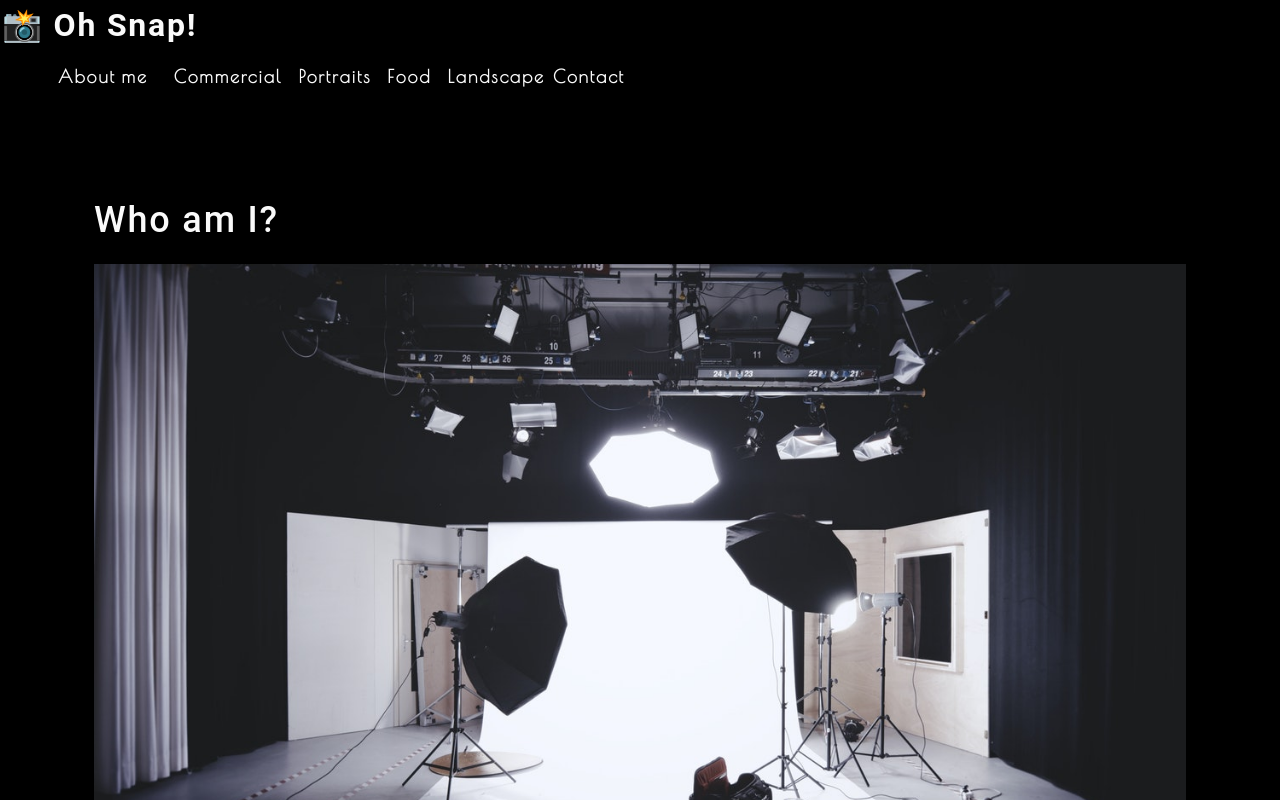
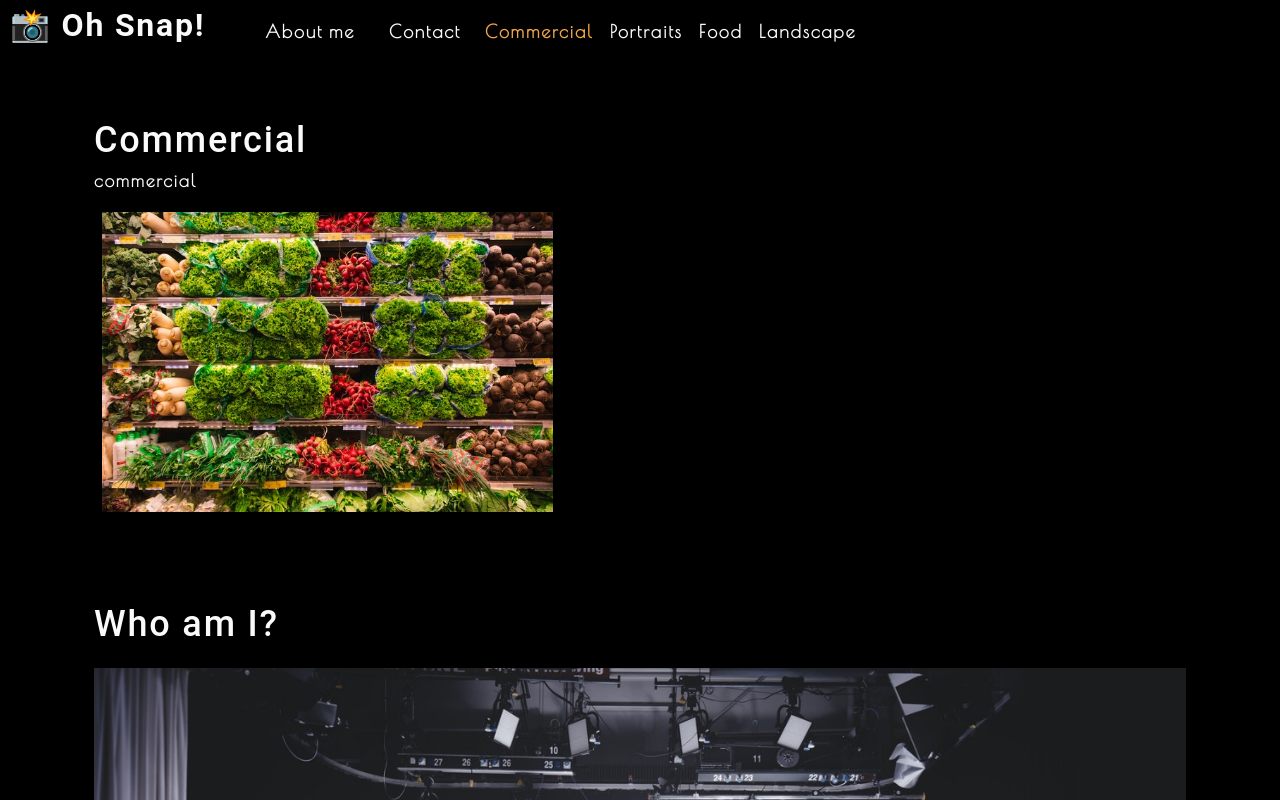
Before and after one commit to deckiedevs/lyza-portfolio, a React (Create React App) app: page / in a window 1280 px wide. Shown: the top 800 px of the page. Built offline with nearby package versions, Linux system fonts and the light colour scheme.

Commit message:
conditionally rendered Nav

```diff
--- a/public/index.html
+++ b/public/index.html
@@ -2,7 +2,6 @@
 <html lang="en">
   <head>
     <meta charset="utf-8" />
-    <link rel="icon" href="%PUBLIC_URL%/favicon.ico" />
     <link rel="preconnect" href="https://fonts.gstatic.com">
     <link href="https://fonts.googleapis.com/css2?family=Poiret+One&display=swap" rel="stylesheet">
     <meta name="viewport" content="width=device-width, initial-scale=1" />
--- a/src/App.js
+++ b/src/App.js
@@ -1,13 +1,38 @@
-// import logo from './logo.svg';
+import { useState } from 'react';
 import Nav from './components/Nav';
 import About from './components/About';
-import './App.css';
+import Gallery from './components/Gallery';
 
 function App() {
+    const [categories] = useState([
+        {
+            name: 'commercial',
+            description: 'Photos of grocery stores, food trucks, and other commercial projects'
+        },
+        {
+            name: 'portraits',
+            description: 'Portraits of people in my life'
+        },
+        {
+            name: 'food',
+            description: 'Delicious delicacies'
+        },
+        {
+            name: 'landscape',
+            description: 'Fields, farmhouses, waterfalls, and the beauty of nature'
+        }
+    ]);
+    const [currentCategory, setCurrentCategory] = useState(categories[0]);
+
     return (
         <div>
-            <Nav></Nav>
+            <Nav
+                categories={categories}
+                setCurrentCategory={setCurrentCategory}
+                currentCategory={currentCategory}
+            ></Nav>
             <main>
+                <Gallery></Gallery>
                 <About></About>
             </main>
         </div>
--- /dev/null
+++ b/src/components/Gallery/index.js
@@ -0,0 +1,21 @@
+import { capitalizeFirstLetter } from '../../utils/helpers';
+import photo from '../../assets/small/commercial/0.jpg';
+
+function Gallery(props) {
+    const currentCategory = {
+        name: 'commercial',
+        description: 'Photos of grocery stores, food trucks, and other commercial projects'
+    };
+
+    return (
+        <section>
+            <h1>{capitalizeFirstLetter(currentCategory.name)}</h1>
+            <p>{currentCategory.name}</p>
+            <div className="flex-row">
+                <img src={photo} alt="Commercial Example" className="img-thumbnail mx-1" />
+            </div>
+        </section>
+    );
+}
+
+export default Gallery;
--- a/src/components/Nav/index.js
+++ b/src/components/Nav/index.js
@@ -1,29 +1,14 @@
-function Nav() {
-    const categories = [
-        {
-            name: 'Commercial',
-            description: 'Photos of grocery stores, food trucks, and other commercial projects'
-        },
-        {
-            name: 'Portraits',
-            description: 'Portraits of people in my life'
-        },
-        {
-            name: 'Food',
-            description: 'Delicious delicacies'
-        },
-        {
-            name: 'Landscape',
-            description: 'Fields, farmhouses, waterfalls, and the beauty of nature'
-        }
-    ];
+import { useEffect } from 'react';
+import { capitalizeFirstLetter } from '../../utils/helpers';
 
-    function categorySelected(name) {
-        console.log(`${name} clicked`)
-    };
+function Nav(props) {
+    const { categories = [], setCurrentCategory, currentCategory } = props;
 
-    return (
-        <header>
+    useEffect(() => {
+        document.title = capitalizeFirstLetter(currentCategory.name);}, [currentCategory]);
+
+     return (
+        <header className="flex-row px-1">
             <h2>
                 <a data-testid="link" href="/">
                     <span role="img" aria-label="camera">📸</span> Oh Snap!
@@ -36,14 +21,19 @@ function Nav() {
                             About me
                         </a>
                     </li>
+                    <li className="mx-2">
+                        <span>Contact</span>
+                    </li>
                     {categories.map(category => (
-                        <li className="mx-1" key={category.name}>
-                            <span onClick={() => categorySelected(category.name)}>{category.name}</span>
+                        <li className={`mx-1 ${currentCategory.name === category.name && 'navActive'}`}
+                            key={category.name}>
+                            <span onClick={() => {
+                                setCurrentCategory(category)
+                            }}>
+                                {capitalizeFirstLetter(category.name)}
+                            </span>
                         </li>
                     ))}
-                    <li>
-                        <span>Contact</span>
-                    </li>
                 </ul>
             </nav>
         </header>
```
